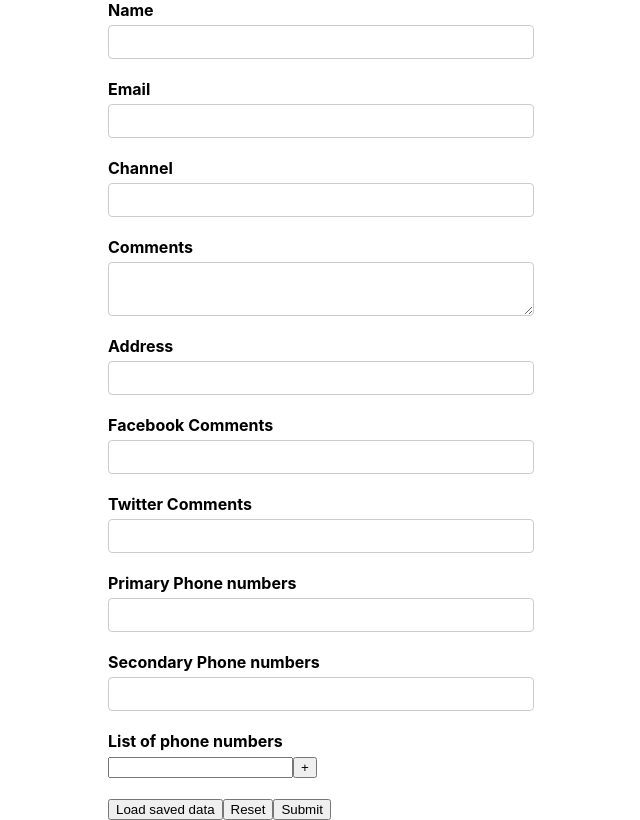
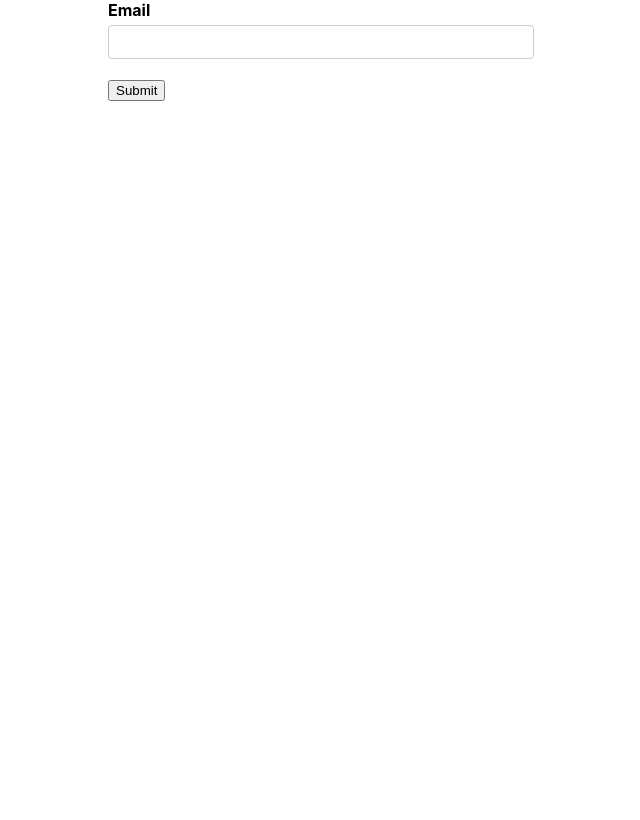
Before and after one commit to jhonerApp/myFormikDemo, a React (Create React App) app: page / in a window 1280 px wide. Shown: the whole page, without its empty margins (319-959 px from the left). Built offline with nearby package versions, Linux system fonts and the light colour scheme.

Commit message:
Formik Input Tutorial 33

```diff
--- a/src/App.js
+++ b/src/App.js
@@ -1,12 +1,13 @@
-
-import './App.css';
-import OldYoutubeForm from './components/OldYoutubeForm';
-import YoutubeForm from './components/YoutubeForm';
+import "./App.css";
+import FormikContainer from "./components/FormikContainer";
+import OldYoutubeForm from "./components/OldYoutubeForm";
+import YoutubeForm from "./components/YoutubeForm";
 
 function App() {
   return (
     <div className="App">
-      <YoutubeForm />
+      {/* <YoutubeForm /> */}
+      <FormikContainer />
     </div>
   );
 }
--- /dev/null
+++ b/src/components/FormikContainer.js
@@ -0,0 +1,34 @@
+import React from "react";
+import { Formik, Form } from "formik";
+import * as Yup from "yup";
+import FormikControl from "./FormikControl";
+
+function FormikContainer() {
+  const initialValues = {
+    email: "",
+  };
+  const validationSchema = Yup.object({
+    email: Yup.string().required("Required!"),
+  });
+  const onSubmit = (values) => console.log("Form data", values);
+  return (
+    <div>
+      {
+        <Formik
+          initialValues={initialValues}
+          validationSchema={validationSchema}
+          onSubmit={onSubmit}
+        >
+          {(formik) => (
+            <Form>
+              <FormikControl control='input'type='email' label='Email' name='email'/>
+              <button type="submit">Submit</button>
+            </Form>
+          )}
+        </Formik>
+      }
+    </div>
+  );
+}
+
+export default FormikContainer;
--- /dev/null
+++ b/src/components/FormikControl.js
@@ -0,0 +1,19 @@
+import React from "react";
+import Input from "./Input";
+
+function FormikControl(props) {
+  const { control, ...rest } = props;
+  switch (control) {
+    case "input":
+        return <Input {...rest} />
+    case "textarea":
+    case "select":
+    case "radio":
+    case "checkbox":
+    case "date":
+    default:
+      return null;
+  }
+}
+
+export default FormikControl;
--- /dev/null
+++ b/src/components/Input.js
@@ -0,0 +1,16 @@
+import React from "react";
+import { Field, ErrorMessage } from "formik";
+import TextError from "./TextError";
+
+function Input(props) {
+  const { label, name, ...rest } = props;
+  return (
+    <div className="form-control">
+      <label htmlFor={name}>{label}</label>
+      <Field id={name} name={name} {...rest} />
+      <ErrorMessage name={name} component={TextError} />
+    </div>
+  );
+}
+
+export default Input;
```
Also changed, not shown: 1 other file (tests, documents, lock files or other folders).
